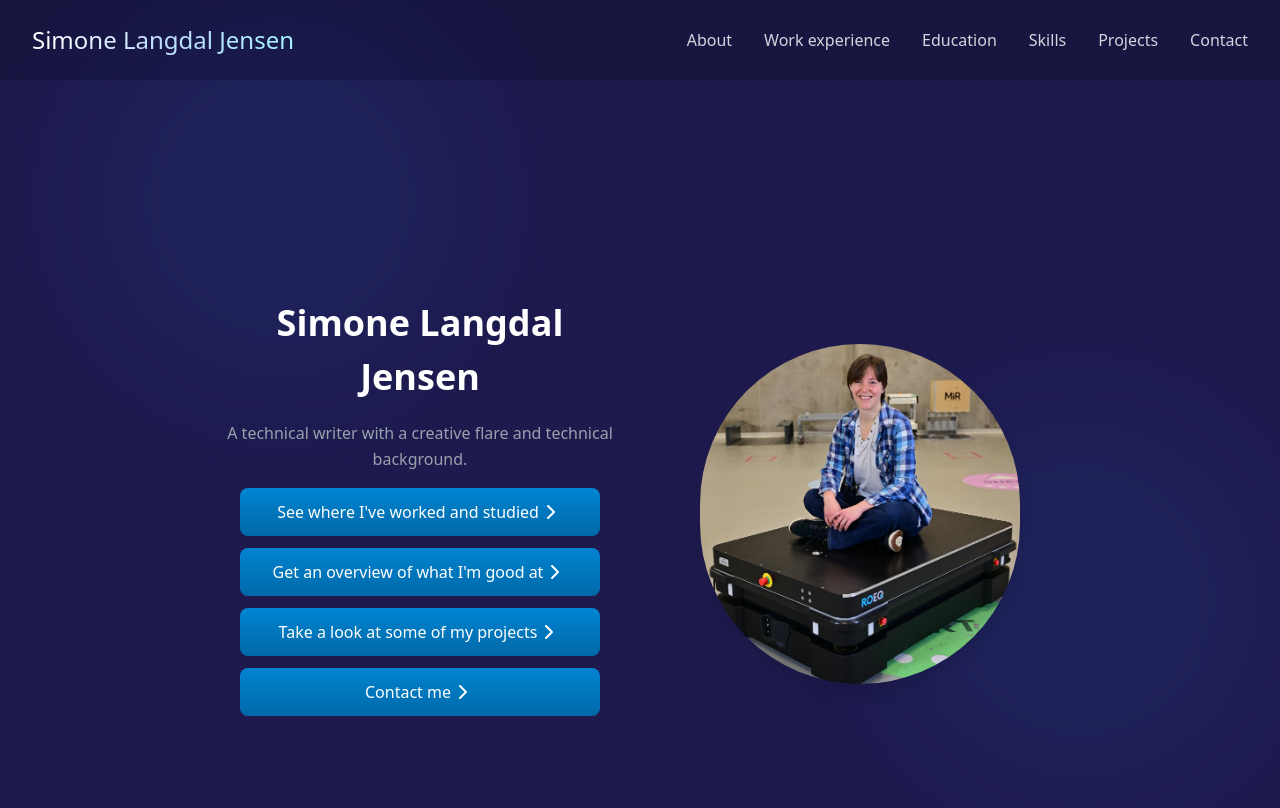
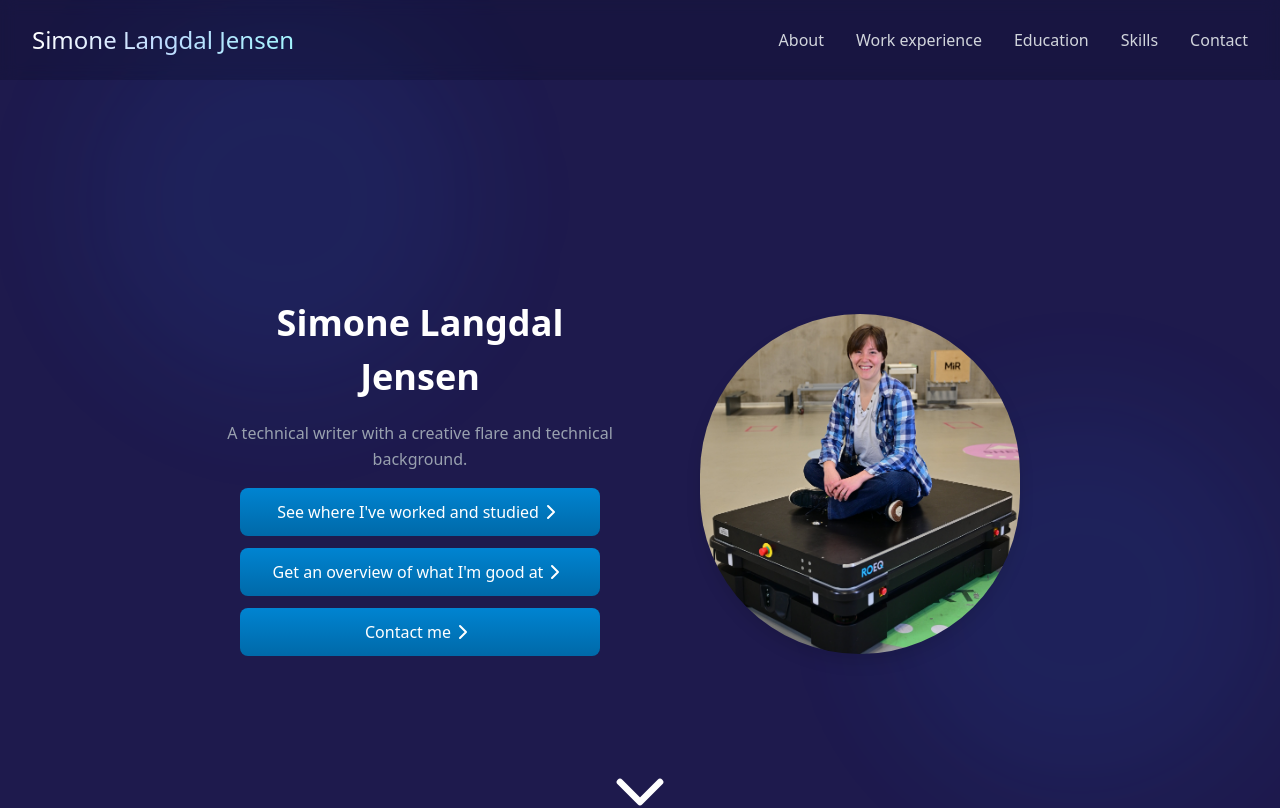
Before and after one commit to simonelj/CV_site, a React (Vite) app: page / in a window 1280 px wide. Shown: the top 808 px of the page. Built offline with nearby package versions, Linux system fonts and the light colour scheme.

Commit message:
Removed project reference and section

```diff
--- a/src/components/Hero.jsx
+++ b/src/components/Hero.jsx
@@ -19,22 +19,17 @@ export default function Hero()
                         </span>
 
                         <div className="flex flex-col items-center justify-center gap-3 m-4  animate-in slide-in-from-bottom duration-700 delay-400">
-                            <button className="group w-full px-6 py-3 bg-gradient-to-b from-sky-600 to-sky-700 rounded-lg hover:scale-102 flex items-center justify-center">
+                            <button onClick={(e) => handleNavClick(e, 'workExperience')}  className="group w-full px-6 py-3 bg-gradient-to-b from-sky-600 to-sky-700 rounded-lg hover:scale-102 flex items-center justify-center">
                                 <span>See where I've worked and studied</span>
                                 <ChevronRight />
                             </button>
 
-                            <button className="group w-full px-6 py-3 bg-gradient-to-b from-sky-600 to-sky-700 rounded-lg hover:scale-102 flex items-center justify-center">
+                            <button onClick={(e) => handleNavClick(e, 'skills')} className="group w-full px-6 py-3 bg-gradient-to-b from-sky-600 to-sky-700 rounded-lg hover:scale-102 flex items-center justify-center">
                                 <span>Get an overview of what I'm good at</span>
                                 <ChevronRight />
                             </button>
 
-                            <button className="group w-full px-6 py-3 bg-gradient-to-b from-sky-600 to-sky-700  rounded-lg hover:scale-102 flex items-center justify-center">
-                                <span>Take a look at some of my projects</span>
-                                <ChevronRight />
-                            </button>
-
-                            <button className="group w-full px-6 py-3 bg-gradient-to-b from-sky-600 to-sky-700  rounded-lg hover:scale-102 flex items-center justify-center">
+                            <button onClick={(e) => handleNavClick(e, 'contact')} className="group w-full px-6 py-3 bg-gradient-to-b from-sky-600 to-sky-700  rounded-lg hover:scale-102 flex items-center justify-center">
                                 <span>Contact me</span>
                                 <ChevronRight />
                             </button>
--- a/src/components/Navbar.jsx
+++ b/src/components/Navbar.jsx
@@ -25,7 +25,7 @@ export default function Navbar()
 
                     <a href="#skills" onClick={(e) => handleNavClick(e, 'skills')} className="text-gray-300 hover:text-white text-sm lg:text-base">Skills</a>
 
-                    <a href="#projects" onClick={(e) => handleNavClick(e, 'projects')} className="text-gray-300 hover:text-white text-sm lg:text-base">Projects</a>
+                    {/*<a href="#projects" onClick={(e) => handleNavClick(e, 'projects')} className="text-gray-300 hover:text-white text-sm lg:text-base">Projects</a>*/}
 
                     <a href="#contact" onClick={(e) => handleNavClick(e, 'contact')} className="text-gray-300 hover:text-white text-sm lg:text-base">Contact</a>
                 </div>
@@ -46,8 +46,8 @@ export default function Navbar()
 
                     <a href="#skills" className="block text-gray-300 hover:text-white text-sm lg:text-base" onClick={(e) => { setMobileMenuIsOpen(false); handleNavClick(e, 'skills') }}>Skills</a>
 
-                    <a href="#projects" className="block text-gray-300 hover:text-white text-sm lg:text-base" onClick={(e) => { setMobileMenuIsOpen(false); handleNavClick(e, 'projects') }}>Projects</a>
-
+                   {/* <a href="#projects" className="block text-gray-300 hover:text-white text-sm lg:text-base" onClick={(e) => { setMobileMenuIsOpen(false); handleNavClick(e, 'projects') }}>Projects</a>
+*/}
                     <a href="#contact" className="block text-gray-300 hover:text-white text-sm lg:text-base" onClick={(e) => { setMobileMenuIsOpen(false); handleNavClick(e, 'contact') }}>Contact</a>
                 </div>
             </div>
```
